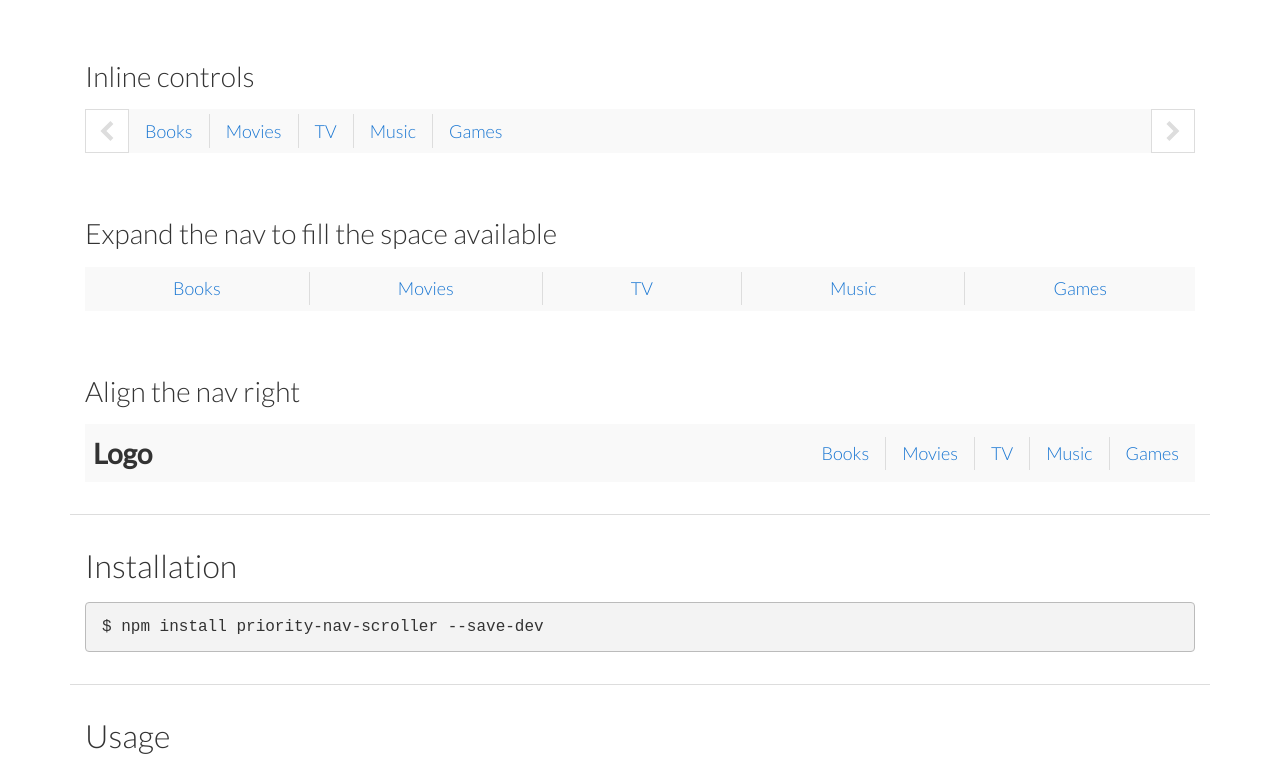
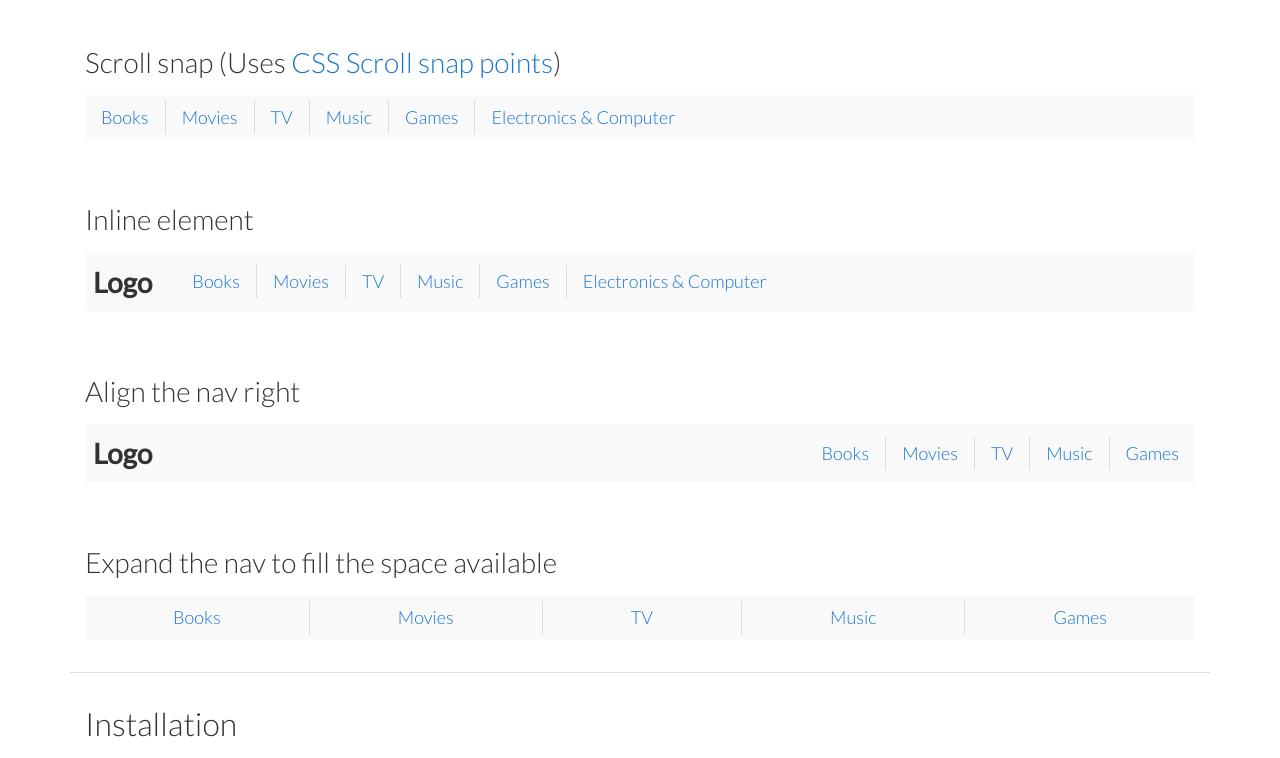
Before and after one commit to NigelOToole/priority-nav-scroller, a website with bundled scripts: page index.html in a window 1280 px wide. Shown: the part 561-1319 px from the top of the page. Built offline with nearby package versions, Linux system fonts and the light colour scheme.

Commit message:
Add CSS scroll snap points option and update JS comments to JSDoc standard

```diff
--- a/index.html
+++ b/index.html
@@ -77,7 +77,69 @@
 
   <div class="container section">
 
-    <h3>Small amount of links with a logo</h3>
+    <h3>Inline controls</h3>
+
+    <div class="nav-scroller nav-scroller--controls-inline nav-scroller--demo-controls-inline">
+
+      <nav class="nav-scroller-nav">
+        <div class="nav-scroller-content">
+          <a href="#" class="nav-scroller-item">Books</a>
+          <a href="#" class="nav-scroller-item">Movies</a>
+          <a href="#" class="nav-scroller-item">TV</a>
+          <a href="#" class="nav-scroller-item">Music</a>
+          <a href="#" class="nav-scroller-item">Games</a>
+          <a href="#" class="nav-scroller-item">Electronics &amp; Computer</a>
+        </div>
+      </nav>
+
+      <button class="nav-scroller-btn nav-scroller-btn--left" aria-label="Scroll left">
+        <svg class="icon" width="21" height="32" viewBox="0 0 21 32"><path d="M0 16l4.736-4.768 11.264-11.232 4.736 4.736-11.232 11.264 11.232 11.264-4.736 4.736-11.264-11.264z"></path></svg>
+      </button>
+
+      <button class="nav-scroller-btn nav-scroller-btn--right" aria-label="Scroll right">
+        <svg class="icon" width="21" height="32" viewBox="0 0 21 32"><path d="M0 27.264l11.264-11.264-11.264-11.264 4.736-4.736 11.264 11.232 4.736 4.768-16 16z"></path></svg>
+      </button>
+
+    </div>
+
+  </div>
+
+
+
+  <div class="container section">
+
+    <h3>Scroll snap (Uses <a href="https://caniuse.com/#feat=css-snappoints" target="_blank" rel="noopener">CSS Scroll snap points</a>)</h3>
+
+    <div class="nav-scroller nav-scroller--snap">
+
+      <nav class="nav-scroller-nav">
+        <div class="nav-scroller-content">
+          <a href="#" class="nav-scroller-item">Books</a>
+          <a href="#" class="nav-scroller-item">Movies</a>
+          <a href="#" class="nav-scroller-item">TV</a>
+          <a href="#" class="nav-scroller-item">Music</a>
+          <a href="#" class="nav-scroller-item">Games</a>
+          <a href="#" class="nav-scroller-item">Electronics &amp; Computer</a>
+        </div>
+      </nav>
+
+      <button class="nav-scroller-btn nav-scroller-btn--left" aria-label="Scroll left">
+        <svg class="icon" width="21" height="32" viewBox="0 0 21 32"><path d="M0 16l4.736-4.768 11.264-11.232 4.736 4.736-11.232 11.264 11.232 11.264-4.736 4.736-11.264-11.264z"></path></svg>
+      </button>
+
+      <button class="nav-scroller-btn nav-scroller-btn--right" aria-label="Scroll right">
+        <svg class="icon" width="21" height="32" viewBox="0 0 21 32"><path d="M0 27.264l11.264-11.264-11.264-11.264 4.736-4.736 11.264 11.232 4.736 4.768-16 16z"></path></svg>
+      </button>
+
+    </div>
+
+  </div>
+
+
+
+  <div class="container section">
+
+    <h3>Inline element</h3>
 
     <div class="nav-scroller-wrapper">
       <div class="nav-scroller-logo">Logo</div>
@@ -91,6 +153,7 @@
             <a href="#" class="nav-scroller-item">TV</a>
             <a href="#" class="nav-scroller-item">Music</a>
             <a href="#" class="nav-scroller-item">Games</a>
+            <a href="#" class="nav-scroller-item">Electronics &amp; Computer</a>
           </div>
         </nav>
 
@@ -110,66 +173,6 @@
 
 
   <div class="container section">
-
-    <h3>Inline controls</h3>
-
-    <div class="nav-scroller nav-scroller--controls-inline nav-scroller--demo-controls-inline">
-
-      <nav class="nav-scroller-nav">
-        <div class="nav-scroller-content">
-          <a href="#" class="nav-scroller-item">Books</a>
-          <a href="#" class="nav-scroller-item">Movies</a>
-          <a href="#" class="nav-scroller-item">TV</a>
-          <a href="#" class="nav-scroller-item">Music</a>
-          <a href="#" class="nav-scroller-item">Games</a>
-        </div>
-      </nav>
-
-      <button class="nav-scroller-btn nav-scroller-btn--left" aria-label="Scroll left">
-        <svg class="icon" width="21" height="32" viewBox="0 0 21 32"><path d="M0 16l4.736-4.768 11.264-11.232 4.736 4.736-11.232 11.264 11.232 11.264-4.736 4.736-11.264-11.264z"></path></svg>
-      </button>
-
-      <button class="nav-scroller-btn nav-scroller-btn--right" aria-label="Scroll right">
-        <svg class="icon" width="21" height="32" viewBox="0 0 21 32"><path d="M0 27.264l11.264-11.264-11.264-11.264 4.736-4.736 11.264 11.232 4.736 4.768-16 16z"></path></svg>
-      </button>
-
-    </div>
-
-  </div>
-
-
-
-  <div class="container section">
-
-    <h3>Expand the nav to fill the space available</h3>
-
-    <div class="nav-scroller nav-scroller--expand nav-scroller--demo-expand">
-
-      <nav class="nav-scroller-nav">
-        <div class="nav-scroller-content">
-          <a href="#" class="nav-scroller-item">Books</a>
-          <a href="#" class="nav-scroller-item">Movies</a>
-          <a href="#" class="nav-scroller-item">TV</a>
-          <a href="#" class="nav-scroller-item">Music</a>
-          <a href="#" class="nav-scroller-item">Games</a>
-        </div>
-      </nav>
-
-      <button class="nav-scroller-btn nav-scroller-btn--left" aria-label="Scroll left">
-        <svg class="icon" width="21" height="32" viewBox="0 0 21 32"><path d="M0 16l4.736-4.768 11.264-11.232 4.736 4.736-11.232 11.264 11.232 11.264-4.736 4.736-11.264-11.264z"></path></svg>
-      </button>
-
-      <button class="nav-scroller-btn nav-scroller-btn--right" aria-label="Scroll right">
-        <svg class="icon" width="21" height="32" viewBox="0 0 21 32"><path d="M0 27.264l11.264-11.264-11.264-11.264 4.736-4.736 11.264 11.232 4.736 4.768-16 16z"></path></svg>
-      </button>
-
-    </div>
-
-  </div>
-
-
-
-  <div class="container section section--underline">
 
     <h3>Align the nav right</h3>
 
@@ -198,6 +201,36 @@
         </button>
 
       </div>
+
+    </div>
+
+  </div>
+
+
+
+  <div class="container section section--underline">
+
+    <h3>Expand the nav to fill the space available</h3>
+
+    <div class="nav-scroller nav-scroller--expand nav-scroller--demo-expand">
+
+      <nav class="nav-scroller-nav">
+        <div class="nav-scroller-content">
+          <a href="#" class="nav-scroller-item">Books</a>
+          <a href="#" class="nav-scroller-item">Movies</a>
+          <a href="#" class="nav-scroller-item">TV</a>
+          <a href="#" class="nav-scroller-item">Music</a>
+          <a href="#" class="nav-scroller-item">Games</a>
+        </div>
+      </nav>
+
+      <button class="nav-scroller-btn nav-scroller-btn--left" aria-label="Scroll left">
+        <svg class="icon" width="21" height="32" viewBox="0 0 21 32"><path d="M0 16l4.736-4.768 11.264-11.232 4.736 4.736-11.232 11.264 11.232 11.264-4.736 4.736-11.264-11.264z"></path></svg>
+      </button>
+
+      <button class="nav-scroller-btn nav-scroller-btn--right" aria-label="Scroll right">
+        <svg class="icon" width="21" height="32" viewBox="0 0 21 32"><path d="M0 27.264l11.264-11.264-11.264-11.264 4.736-4.736 11.264 11.232 4.736 4.768-16 16z"></path></svg>
+      </button>
 
     </div>
 
--- a/package.json
+++ b/package.json
@@ -1,7 +1,7 @@
 {
   "name": "priority-nav-scroller",
   "description": "A plugin for the priority+ navigation pattern. When the navigation items don’t fit on screen they are hidden in a horizontal scrollable container with controls.",
-  "version": "1.0.0",
+  "version": "1.1.0",
   "main": "index.js",
   "dependencies": {},
   "scripts": {
--- a/styles/priority-nav-scroller.scss
+++ b/styles/priority-nav-scroller.scss
@@ -149,3 +149,21 @@ $nav-scroller-scrollbar: 30px;
     margin-left: auto;
   }
 }
+
+// CSS scroll snap points is used to align the links on manual scroll not on button click. https://css-tricks.com/practical-css-scroll-snapping/
+.nav-scroller--snap {
+
+  .nav-scroller-nav {
+    scroll-snap-type: x proximity;
+    scroll-padding: 0 $nav-scroller-btn-width;
+  }
+
+      .nav-scroller-item {
+        scroll-snap-align: start;
+      }
+
+      // Disable snap points when it is advanced using the button click
+      .nav-scroller-content.no-transition .nav-scroller-item {
+        scroll-snap-align: none;
+      }
+}
```
Also changed, not shown: index.js (+21 -20 lines), scripts/bundle.js (+21 -20 lines), scripts/priority-nav-scroller.js (+21 -22 lines), styles/priority-nav-scroller.css, 1 other file.
